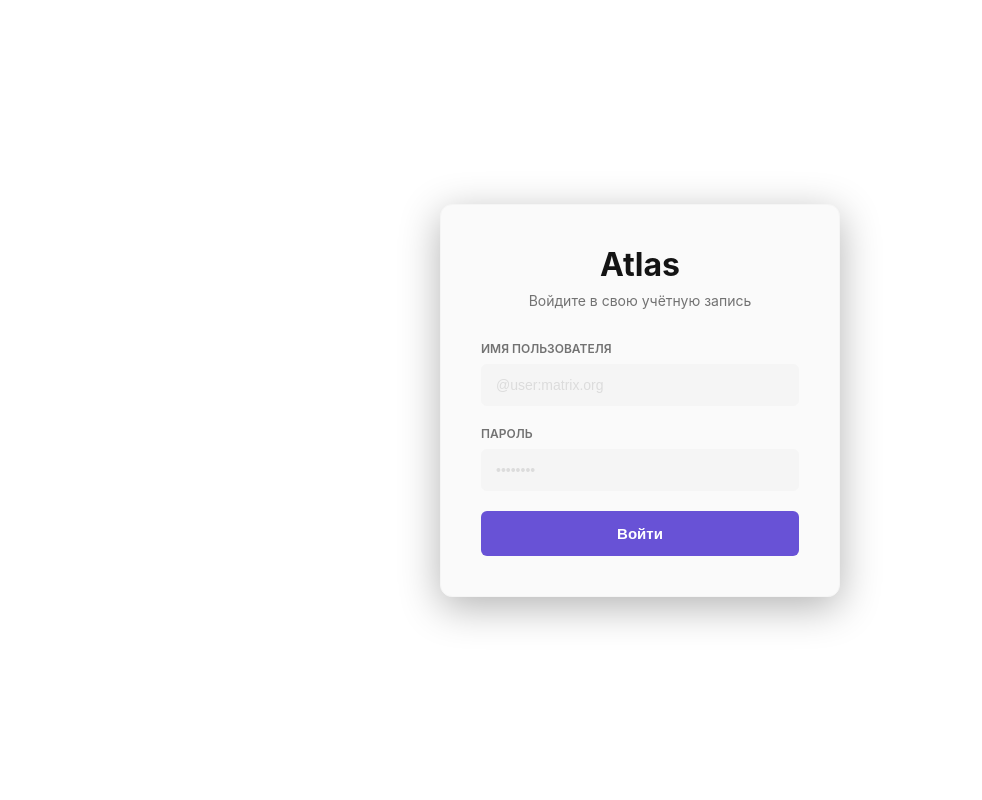
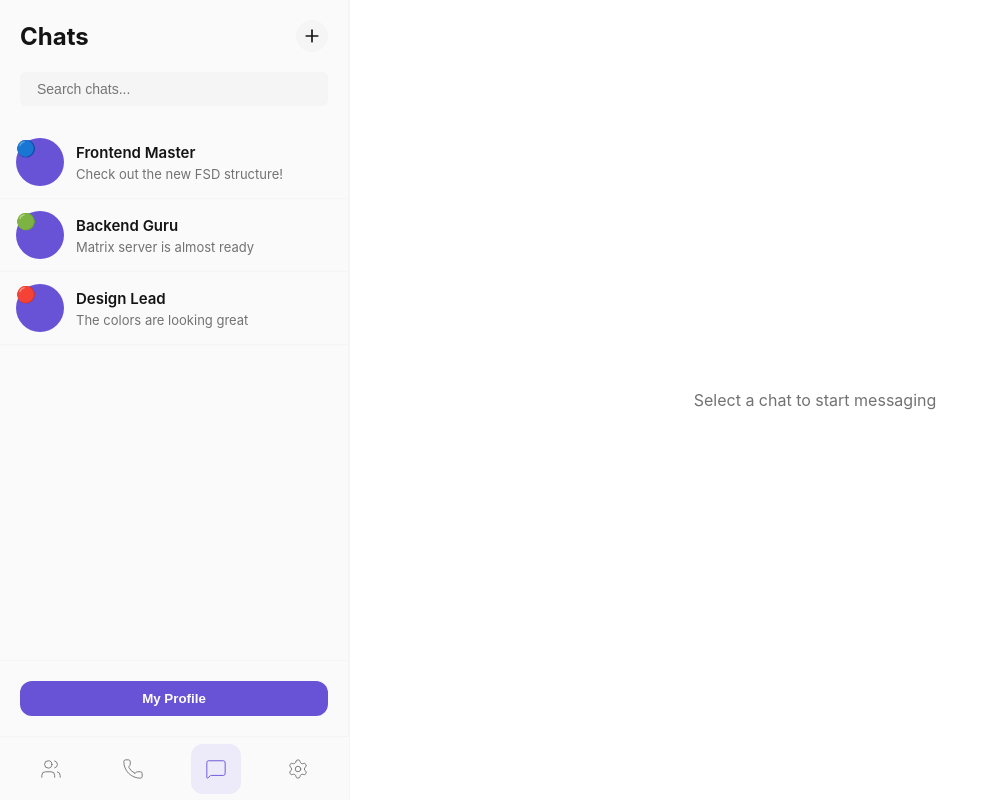
Before and after one commit to kitrasta/chat, a React (Vite) app: page / in a window 1280 px wide. Shown: the whole page, without its empty margins (0-982 px from the left). Built offline with nearby package versions, Linux system fonts and the light colour scheme.

Commit message:
Revert "feat: implement Matrix authentication flow with auth page and session…"

```diff
--- a/package.json
+++ b/package.json
@@ -11,7 +11,6 @@
   },
   "dependencies": {
     "lucide-react": "^1.28.0",
-    "matrix-js-sdk": "^42.1.0-rc.0",
     "react": "^19.2.7",
     "react-dom": "^19.2.7",
     "zustand": "^5.0.14"
--- a/src/app/App.tsx
+++ b/src/app/App.tsx
@@ -4,24 +4,10 @@ import Layout from '../shared/ui/Layout/Layout';
 import ChatList from '../widgets/ChatList/ChatList';
 import ChatWindow from '../widgets/ChatWindow/ChatWindow';
 import SideNav from '../widgets/SideNav/SideNav';
-import AuthPage from '../pages/AuthPage/AuthPage';
-import { useAuthStore } from '../entities/user/model';
-import { initMatrixClient } from '../shared/api/matrixClient';
 import './../styles/global.css';
 
 function App() {
   const [activeTab, setActiveTab] = useState('chats');
-  const isAuthenticated = useAuthStore((state) => state.isAuthenticated);
-  const session = useAuthStore((state) => state.session);
-
-  // Инициализируем Matrix-клиент при наличии сессии
-  if (isAuthenticated && session) {
-    initMatrixClient(session);
-  }
-
-  if (!isAuthenticated) {
-    return <AuthPage />;
-  }
 
   return (
     <div className={styles.app}>
--- a/src/entities/user/model.ts
+++ /dev/null
@@ -1,35 +0,0 @@
-import { create } from 'zustand';
-import type { UserSession } from './types';
-
-interface AuthState {
-  session: UserSession | null;
-  isAuthenticated: boolean;
-  login: (session: UserSession) => void;
-  logout: () => void;
-}
-
-const STORAGE_KEY = 'matrix_session';
-
-const loadSession = (): UserSession | null => {
-  try {
-    const raw = localStorage.getItem(STORAGE_KEY);
-    return raw ? JSON.parse(raw) as UserSession : null;
-  } catch {
-    return null;
-  }
-};
-
-export const useAuthStore = create<AuthState>((set) => ({
-  session: loadSession(),
-  isAuthenticated: loadSession() !== null,
-
-  login: (session) => {
-    localStorage.setItem(STORAGE_KEY, JSON.stringify(session));
-    set({ session, isAuthenticated: true });
-  },
-
-  logout: () => {
-    localStorage.removeItem(STORAGE_KEY);
-    set({ session: null, isAuthenticated: false });
-  },
-}));
--- a/src/pages/AuthPage/AuthPage.module.css
+++ /dev/null
@@ -1,98 +0,0 @@
-.wrapper {
-  height: 100vh;
-  width: 100vw;
-  display: flex;
-  justify-content: center;
-  align-items: center;
-  background-color: var(--color-bg-main);
-}
-
-.card {
-  width: 400px;
-  padding: 40px;
-  background-color: var(--color-bg-secondary);
-  border: 1px solid var(--color-border);
-  border-radius: var(--radius-md);
-  box-shadow: 0 10px 40px rgba(0, 0, 0, 0.3);
-}
-
-.title {
-  font-size: 32px;
-  font-weight: 700;
-  color: var(--color-text-primary);
-  text-align: center;
-  margin-bottom: 8px;
-}
-
-.subtitle {
-  font-size: 14px;
-  color: var(--color-text-secondary);
-  text-align: center;
-  margin-bottom: 32px;
-}
-
-.form {
-  display: flex;
-  flex-direction: column;
-  gap: 20px;
-}
-
-.inputGroup {
-  display: flex;
-  flex-direction: column;
-  gap: 8px;
-}
-
-.inputGroup label {
-  font-size: 12px;
-  font-weight: 600;
-  text-transform: uppercase;
-  color: var(--color-text-secondary);
-}
-
-.inputGroup input {
-  padding: 12px 14px;
-  background-color: var(--color-bg-tertiary);
-  border: 1px solid var(--color-border);
-  border-radius: var(--radius-sm);
-  color: var(--color-text-primary);
-  font-size: 14px;
-  outline: none;
-  transition: border-color 0.2s ease;
-}
-
-.inputGroup input:focus {
-  border-color: var(--color-accent);
-}
-
-.inputGroup input::placeholder {
-  color: var(--color-text-disabled);
-}
-
-.error {
-  padding: 10px 12px;
-  background-color: var(--color-error);
-  color: white;
-  border-radius: var(--radius-sm);
-  font-size: 13px;
-  text-align: center;
-}
-
-.submitButton {
-  padding: 14px;
-  background-color: var(--color-accent);
-  color: white;
-  border-radius: var(--radius-sm);
-  font-weight: 600;
-  font-size: 15px;
-  transition: opacity 0.2s ease;
-}
-
-.submitButton:hover:not(:disabled) {
-  opacity: 0.85;
-}
-
-.submitButton:disabled {
-  opacity: 0.6;
-  cursor: not-allowed;
-}
--- a/src/pages/AuthPage/AuthPage.tsx
+++ /dev/null
@@ -1,75 +0,0 @@
-import { useState } from 'react';
-import { loginWithPassword } from '../../shared/api/matrixClient';
-import { useAuthStore } from '../../entities/user/model';
-import styles from './AuthPage.module.css';
-
-const AuthPage = () => {
-  const [username, setUsername] = useState('');
-  const [password, setPassword] = useState('');
-  const [error, setError] = useState('');
-  const [isLoading, setIsLoading] = useState(false);
-  const login = useAuthStore((state) => state.login);
-
-  const handleSubmit = async (e: React.FormEvent) => {
-    e.preventDefault();
-    setError('');
-    setIsLoading(true);
-
-    try {
-      const session = await loginWithPassword(username, password);
-      login(session);
-    } catch {
-      setError('Неверный логин или пароль. Попробуйте ещё раз.');
-    } finally {
-      setIsLoading(false);
-    }
-  };
-
-  return (
-    <div className={styles.wrapper}>
-      <div className={styles.card}>
-        <h1 className={styles.title}>Atlas</h1>
-        <p className={styles.subtitle}>Войдите в свою учётную запись</p>
-
-        <form onSubmit={handleSubmit} className={styles.form}>
-          <div className={styles.inputGroup}>
-            <label htmlFor="username">Имя пользователя</label>
-            <input
-              id="username"
-              value={username}
-              onChange={(e) => setUsername(e.target.value)}
-              placeholder="@user:matrix.org"
-              autoComplete="username"
-              required
-            />
-          </div>
-
-          <div className={styles.inputGroup}>
-            <label htmlFor="password">Пароль</label>
-            <input
-              id="password"
-              type="password"
-              value={password}
-              onChange={(e) => setPassword(e.target.value)}
-              placeholder="••••••••"
-              autoComplete="current-password"
-              required
-            />
-          </div>
-
-          {error && <div className={styles.error}>{error}</div>}
-
-          <button
-            type="submit"
-            className={styles.submitButton}
-            disabled={isLoading}
-          >
-            {isLoading ? 'Входим...' : 'Войти'}
-          </button>
-        </form>
-      </div>
-    </div>
-  );
-};
-
-export default AuthPage;
--- a/src/shared/api/matrixClient.ts
+++ /dev/null
@@ -1,37 +0,0 @@
-import { createClient, MatrixClient } from 'matrix-js-sdk';
-import type { UserSession } from '../../entities/user/types';
-
-// Позже заменим на адрес нашего Synapse-сервера
-const HOMESERVER_URL = 'https://matrix.org';
-
-let client: MatrixClient | null = null;
-
-export const getMatrixClient = (): MatrixClient | null => client;
-
-export const initMatrixClient = (session: UserSession): MatrixClient => {
-  client = createClient({
-    baseUrl: session.homeServer,
-    accessToken: session.accessToken,
-    userId: session.userId,
-    deviceId: session.deviceId,
-  });
-  return client;
-};
-
-export const loginWithPassword = async (
-  username: string,
-  password: string,
-): Promise<UserSession> => {
-  const tempClient = createClient({ baseUrl: HOMESERVER_URL });
-
-  const response = await tempClient.loginWithPassword(username, password);
-
-  const session: UserSession = {
-    accessToken: response.access_token,
-    userId: response.user_id,
-    homeServer: HOMESERVER_URL,
-    deviceId: response.device_id,
-  };
-
-  return session;
-};
```
Also changed, not shown: src/entities/user/types.ts (deleted, +0 -12 lines), 1 other file (tests, documents, lock files or other folders).
